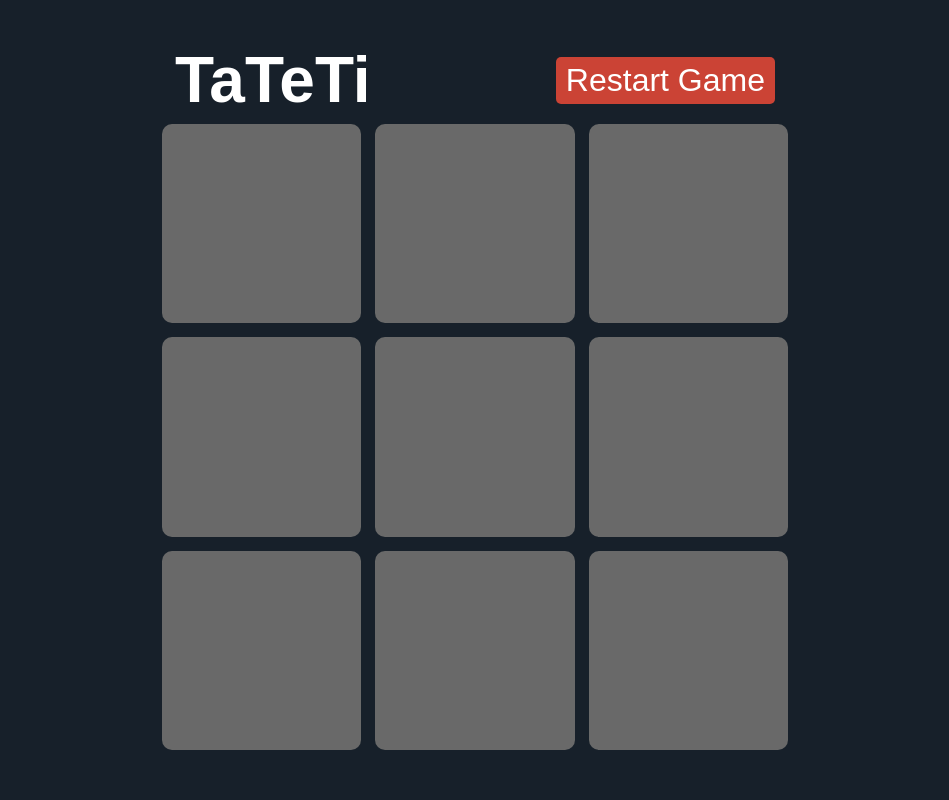
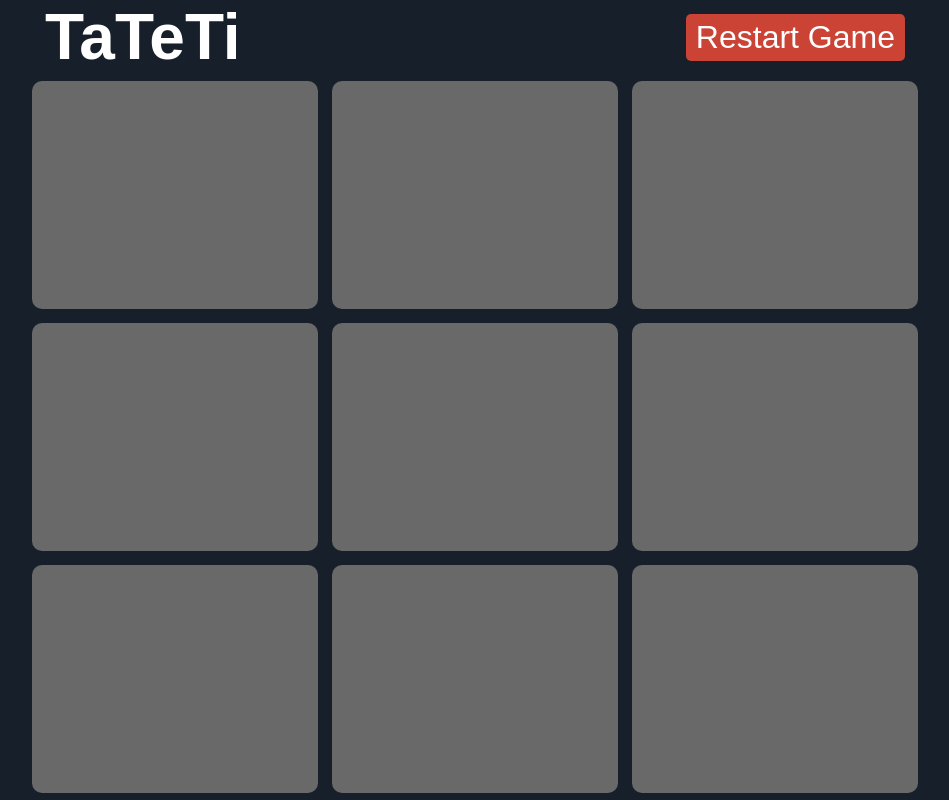
Before and after one commit to frobles19/tateti, a plain HTML site: page index.html in a window 1280 px wide. Shown: the whole page, without its empty margins (165-1114 px from the left). Drawn offline with Linux system fonts and the light colour scheme; a web font is replaced by a local one.

Commit message:
Add files via upload

```diff
--- a/index.html
+++ b/index.html
@@ -6,7 +6,7 @@
     <meta http-equiv="X-UA-Compatible" content="IE=edge">
     <meta name="viewport" content="width=device-width, initial-scale=1.0">
     <link rel="stylesheet" href="styles.css">
-    <title>Ahorcado</title>
+    <title>TaTeTi</title>
 </head>
 
 <body>
--- a/styles.css
+++ b/styles.css
@@ -116,15 +116,3 @@ body {
         margin-left: 10px;
     }
 }
-
-@media (max-height: 1000px) {
-    .tablero {
-        max-height: 80vh;
-        max-width: 80vh;
-    }
-
-    .titulos {
-        max-height: 80vh;
-        max-width: 80vh;
-    }
-}
```
